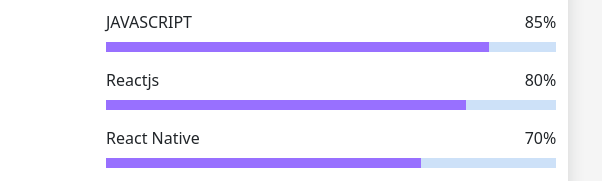
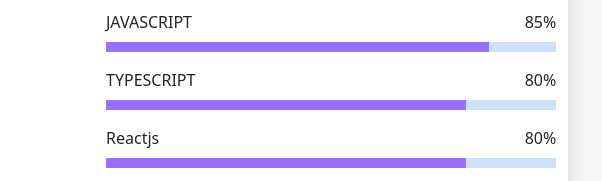
Before and after one commit to merhanhesham24/Merhan-Website, a plain HTML site: page index.html in a window 1280 px wide. Shown: the part 1097-1278 px from the top of the page, 546-1148 px from the left. Drawn offline with Linux system fonts and the light colour scheme; a script that the page names is missing.

Commit message:
Update index.html

```diff
--- a/index.html
+++ b/index.html
@@ -171,6 +171,13 @@
                   <div class="text pb-2 ">JAVASCRIPT <span>85%</span></div>
                   <div class="progress" style="height: 10px;">
                     <div class="progress-bar" role="progressbar" style="width: 85%;" aria-valuenow="25"
+                      aria-valuemin="0" aria-valuemax="100"></div>
+                  </div>
+                </div>
+                <div class="bar pb-3">
+                  <div class="text pb-2 ">TYPESCRIPT <span>80%</span></div>
+                  <div class="progress" style="height: 10px;">
+                    <div class="progress-bar" role="progressbar" style="width: 80%;" aria-valuenow="25"
                       aria-valuemin="0" aria-valuemax="100"></div>
                   </div>
                 </div>
```
